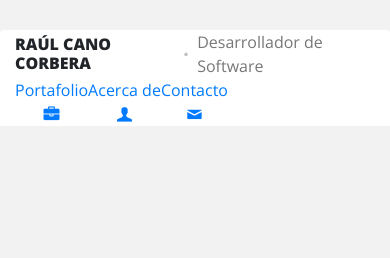
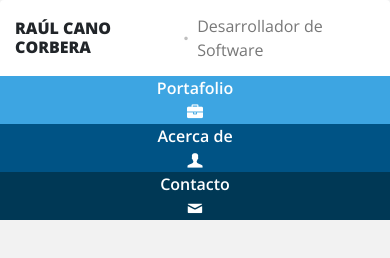
Before and after one commit to racanoco/Bootstrap-4, a plain HTML site: page practicas/portafolio/index.html in a window 390 px wide. Drawn offline with nearby package versions, Linux system fonts and the light colour scheme.

Commit message:
navegacion 2 parte

```diff
--- a/practicas/portafolio/css/estilos.css
+++ b/practicas/portafolio/css/estilos.css
@@ -31,3 +31,65 @@ header .logo .icono {color: #bfbfbf;}
 
 header .logo p {color: #777777;}
 /* --- END LOGO --- */
+
+/* --- MENU ---*/
+header .menu {
+    padding: 0;
+}
+
+header .menu a {
+    display: block;
+    padding: 0 30px;
+    text-decoration: none;
+    color: #fff;
+}
+
+header .menu a div span {
+    font-weight: 600;
+}
+
+header .menu .color-1 { background: #3da5e2;}
+header .menu .color-2 { background: #005385;}
+header .menu .color-3 { background: #003855;}
+
+header .menu .color-1:hover { background: #1ba0ef;}
+header .menu .color-2:hover { background: #00426a;}
+header .menu .color-3:hover { background: #002d44;}
+/* --- END MENU ---*/
+
+/* --- MEDIAQUERIES --*/
+
+/* Dispositivo xl */
+@media screen and (max-width:1199px) {}
+
+/* Dispositivo lg */
+@media screen and (max-width:991px) {
+    .logo {
+        height: 76px;
+    }
+    .menu {
+        min-height: 76;
+    }
+
+    .menu a {
+        width: 100%;
+    }
+
+    .menu a div {
+        width: 100%;
+    }
+}
+
+/* Dispositivo md */
+@media screen and (max-width:767px) {}
+
+/* Dispositivo sm */
+@media screen and (max-width:575px) {
+    header {
+        margin-top: 0;
+    }
+    header .logo h2,
+    p {
+        font-size: 12;
+    }
+}
--- a/practicas/portafolio/index.html
+++ b/practicas/portafolio/index.html
@@ -25,19 +25,19 @@
 
                 <!-- Menu -->
                 <nav class="col-md-12 col-lg-auto menu d-flex align-items-strech flex-wrap flex-sm-nowrap">
-                    <a href="#" class="c-1 d-flex align-items-center">
+                    <a href="#" class="color-1 d-flex align-items-center">
                         <div class="d-flex flex-column text-center">
                             <span>Portafolio</span>
                             <i class="icono icon-briefcase"></i>
                         </div>
                     </a>
-                    <a href="#" class="c-2 d-flex align-items-center">
+                    <a href="#" class="color-2 d-flex align-items-center">
                         <div class="d-flex flex-column text-center">
                             <span>Acerca de</span>
                             <i class="icono icon-user"></i>
                         </div>
                     </a>
-                    <a href="#" class="c-3 d-flex align-items-center">
+                    <a href="#" class="color-3 d-flex align-items-center">
                         <div class="d-flex flex-column text-center">
                             <span>Contacto</span>
                             <i class="icono icon-mail"></i>
```
